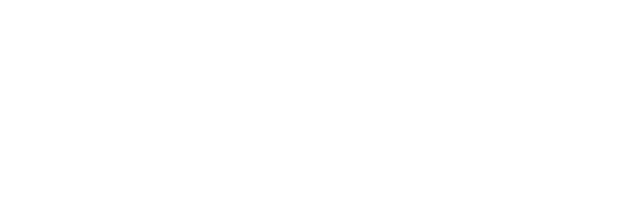
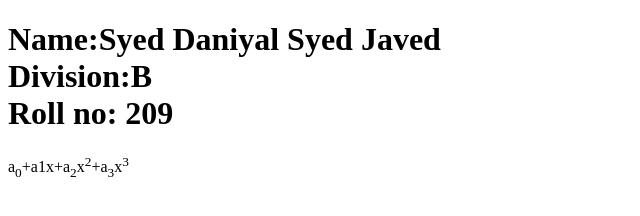
Before and after one commit to NotDaniyal/html-lectures, a plain HTML site: page assignment1/Q4.html in a window 1280 px wide. Shown: the whole page, without its empty margins (0-640 px from the left). Drawn offline with Linux system fonts and the light colour scheme.

Commit message:
Update Q4.html

```diff
--- a/assignment1/Q4.html
+++ b/assignment1/Q4.html
@@ -6,6 +6,7 @@
     <title>Document</title>
 </head>
 <body>
-
+    <h1>Name:Syed Daniyal Syed Javed <br>Division:B <br> Roll no: 209</h1>
+    <p>a<sub>0</sub>+a1x+a<sub>2</sub>x<sup>2</sup>+a<sub>3</sub>x<sup>3</sup></p>
 </body>
 </html>
```
